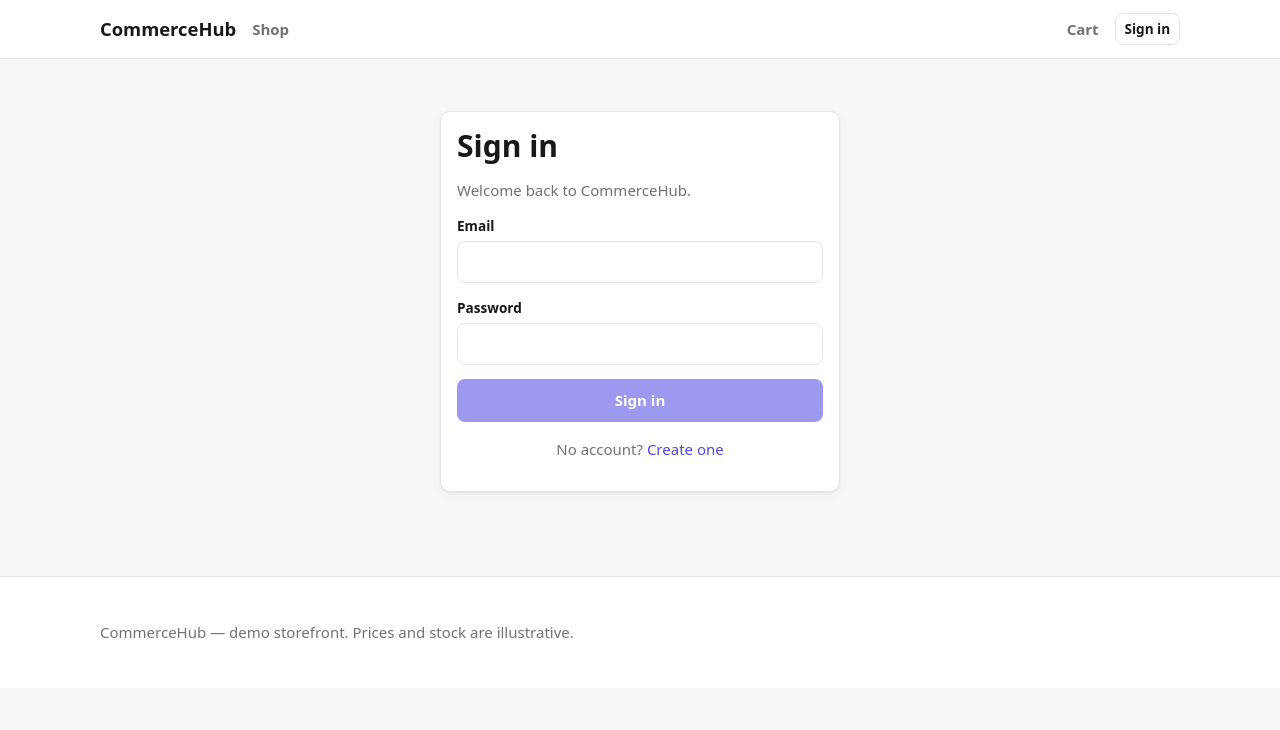
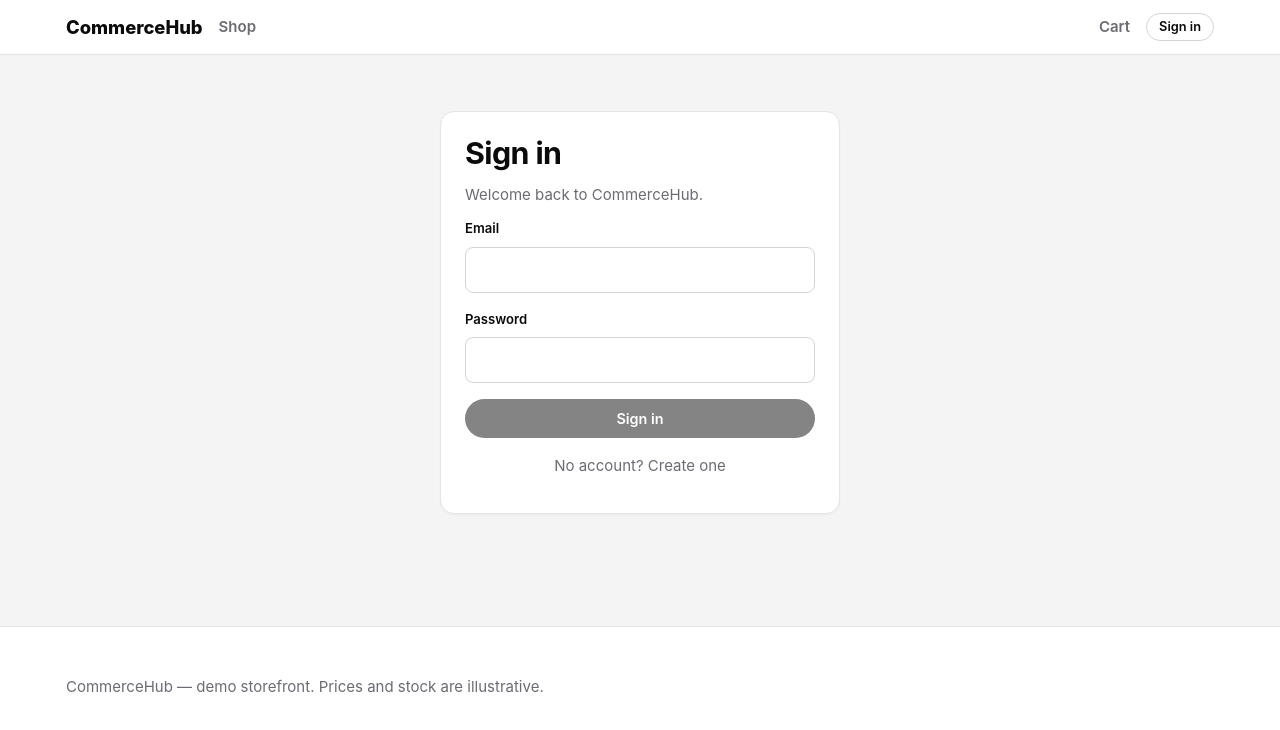
Before and after one commit to davidtriminio/catrashop, an Angular app in the folder frontend/: page /login in a window 1280 px wide. Shown: the top 730 px of the page. Built offline with nearby package versions, Linux system fonts and the light colour scheme.

Commit message:
feat(frontend): shared design tokens and primitives (neutral palette, lime accent, spacing scale)

```diff
--- a/frontend/projects/commercehub-admin/src/styles.scss
+++ b/frontend/projects/commercehub-admin/src/styles.scss
@@ -1,8 +1,6 @@
-/* Admin console — shared design system with an admin accent + wider layout. */
+/* Admin console: shared design system, wider layout. */
 @use 'theme';
 
 :root {
-  --primary: #0f766e;      /* teal to distinguish the admin console from the storefront */
-  --primary-600: #0d5f58;
   --maxw: 1280px;
 }
--- a/frontend/shared/theme.scss
+++ b/frontend/shared/theme.scss
@@ -1,20 +1,57 @@
-/* CommerceHub shared design system (tokens + primitives). Used by both the customer and admin apps
-   via the `shared` SCSS include path: `@use 'theme';`. Apps may override tokens after the @use. */
+/* CommerceHub shared design system: tokens + primitives, used by the customer and admin apps through the
+   `shared` SCSS include path (`@use 'theme';`). Apps may override tokens after the @use.
+
+   Direction: neutral and editorial. Near-black primary, one lime accent reserved for highlights (badges, marks),
+   generous spacing on a fixed scale, soft borders instead of heavy shadows. Existing class names (btn, card, badge,
+   alert, field, input, row, muted ...) are kept so every page benefits without template changes. */
 :root {
-  --bg: #f7f7f8;
+  /* colour */
+  --bg: #f4f4f5;
   --surface: #ffffff;
-  --border: #e4e4e7;
-  --text: #18181b;
-  --muted: #71717a;
-  --primary: #4f46e5;
-  --primary-600: #4338ca;
+  --surface-2: #fafafa;
+  --border: #e5e5e8;
+  --border-strong: #d4d4d8;
+  --text: #0b0b0c;
+  --muted: #6b6b73;
+  --primary: #0b0b0c;
+  --primary-600: #27272a;
   --primary-contrast: #ffffff;
-  --success: #16a34a;
-  --danger: #dc2626;
-  --warning: #d97706;
-  --radius: 10px;
-  --shadow: 0 1px 2px rgba(0, 0, 0, 0.06), 0 4px 12px rgba(0, 0, 0, 0.04);
-  --maxw: 1120px;
+  --accent: #c8f169;
+  --accent-ink: #1c2600;
+  --success: #15803d;
+  --danger: #b91c1c;
+  --warning: #b45309;
+  --info: #1d4ed8;
+
+  /* soft status tints (background / foreground pairs meet WCAG AA) */
+  --tint-ok-bg: #dcfce7;   --tint-ok-fg: #14532d;
+  --tint-warn-bg: #fef3c7; --tint-warn-fg: #78350f;
+  --tint-bad-bg: #fee2e2;  --tint-bad-fg: #7f1d1d;
+  --tint-info-bg: #e0e7ff; --tint-info-fg: #312e81;
+  --tint-neutral-bg: #ececef; --tint-neutral-fg: #3f3f46;
+
+  /* spacing scale (4px base): use these, not ad-hoc rem values */
+  --space-1: 0.25rem;
+  --space-2: 0.5rem;
+  --space-3: 0.75rem;
+  --space-4: 1rem;
+  --space-5: 1.5rem;
+  --space-6: 2rem;
+  --space-7: 3rem;
+  --space-8: 4rem;
+
+  /* shape + depth */
+  --radius-sm: 8px;
+  --radius: 14px;
+  --radius-lg: 20px;
+  --radius-pill: 999px;
+  --shadow: 0 1px 2px rgba(11, 11, 12, 0.04);
+  --shadow-raised: 0 8px 24px rgba(11, 11, 12, 0.08);
+  --ring: 0 0 0 3px rgba(11, 11, 12, 0.16);
+
+  /* type */
+  --font: "Inter", system-ui, -apple-system, "Segoe UI", Roboto, sans-serif;
+  --maxw: 1180px;
 }
 
 * { box-sizing: border-box; }
@@ -23,59 +60,118 @@ body {
   margin: 0;
   background: var(--bg);
   color: var(--text);
-  font: 15px/1.5 system-ui, -apple-system, "Segoe UI", Roboto, sans-serif;
+  font: 15px/1.55 var(--font);
+  -webkit-font-smoothing: antialiased;
 }
-a { color: var(--primary); text-decoration: none; }
-a:hover { text-decoration: underline; }
-h1, h2, h3 { line-height: 1.2; margin: 0 0 0.5rem; }
+a { color: inherit; text-decoration: none; }
+a:hover { text-decoration: underline; text-underline-offset: 3px; }
+h1, h2, h3 { line-height: 1.15; margin: 0 0 var(--space-3); letter-spacing: -0.02em; }
+h1 { font-size: 1.9rem; font-weight: 700; }
+h2 { font-size: 1.15rem; font-weight: 650; }
+h3 { font-size: 1rem; font-weight: 650; }
+p { margin: 0 0 var(--space-3); }
 img { max-width: 100%; display: block; }
+:focus-visible { outline: 2px solid var(--text); outline-offset: 2px; }
 
-.container { max-width: var(--maxw); margin: 0 auto; padding: 1.25rem; }
-.row { display: flex; gap: 1rem; }
-.grid { display: grid; gap: 1rem; }
+/* layout */
+.container { max-width: var(--maxw); margin: 0 auto; padding: var(--space-5) var(--space-4) var(--space-7); }
+.row { display: flex; gap: var(--space-4); }
+.grid { display: grid; gap: var(--space-4); }
+.stack > * + * { margin-top: var(--space-4); }
 .muted { color: var(--muted); }
 .right { text-align: right; }
 .spacer { flex: 1; }
+.page-head { display: flex; align-items: center; justify-content: space-between; gap: var(--space-4); margin-bottom: var(--space-5); }
+.page-head h1 { margin: 0; }
 
+/* card: cards and alerts never touch; breathing room is part of the component */
 .card {
   background: var(--surface);
   border: 1px solid var(--border);
   border-radius: var(--radius);
   box-shadow: var(--shadow);
-  padding: 1rem;
+  padding: var(--space-5);
 }
+.card + .card, .card + .alert, .alert + .card, .alert + .alert { margin-top: var(--space-5); }
+.card > h2:first-child, .card > h3:first-child { margin-bottom: var(--space-4); }
+.card.flush { padding: 0; overflow: hidden; }
 
+/* buttons: primary is solid black; secondary is outlined */
 .btn {
-  display: inline-flex; align-items: center; justify-content: center; gap: 0.4rem;
-  padding: 0.55rem 0.9rem; border-radius: 8px; border: 1px solid transparent;
+  display: inline-flex; align-items: center; justify-content: center; gap: var(--space-2);
+  padding: 0.6rem 1.1rem; border-radius: var(--radius-pill); border: 1px solid transparent;
   background: var(--primary); color: var(--primary-contrast);
-  font: inherit; font-weight: 600; cursor: pointer; transition: background 0.15s;
+  font: inherit; font-weight: 600; font-size: 0.9rem; line-height: 1.2; cursor: pointer;
+  white-space: nowrap; flex-shrink: 0;
+  transition: background 0.15s, border-color 0.15s, transform 0.05s;
 }
 .btn:hover { background: var(--primary-600); text-decoration: none; }
-.btn:disabled { opacity: 0.55; cursor: not-allowed; }
-.btn.secondary { background: var(--surface); color: var(--text); border-color: var(--border); }
-.btn.secondary:hover { background: #f4f4f5; }
+.btn:active { transform: translateY(1px); }
+.btn:disabled { opacity: 0.5; cursor: not-allowed; }
+.btn.secondary { background: var(--surface); color: var(--text); border-color: var(--border-strong); }
+.btn.secondary:hover { background: var(--surface-2); border-color: var(--text); }
+.btn.accent { background: var(--accent); color: var(--accent-ink); }
+.btn.accent:hover { background: #bbe356; }
 .btn.danger { background: var(--danger); }
-.btn.sm { padding: 0.3rem 0.55rem; font-size: 0.85rem; }
+.btn.danger:hover { background: #991b1b; }
+.btn.sm { padding: 0.35rem 0.75rem; font-size: 0.8rem; }
 .btn.block { width: 100%; }
 
-.field { display: flex; flex-direction: column; gap: 0.3rem; margin-bottom: 0.9rem; }
-.field label { font-weight: 600; font-size: 0.85rem; }
+/* forms */
+.field { display: flex; flex-direction: column; gap: var(--space-2); margin-bottom: var(--space-4); }
+.field label { font-weight: 600; font-size: 0.82rem; }
 .input, select, textarea {
-  padding: 0.55rem 0.7rem; border: 1px solid var(--border); border-radius: 8px;
+  padding: 0.65rem 0.85rem; border: 1px solid var(--border-strong); border-radius: var(--radius-sm);
   font: inherit; background: var(--surface); color: var(--text); width: 100%;
 }
-.input:focus, select:focus, textarea:focus { outline: 2px solid var(--primary); border-color: transparent; }
+.input:focus, select:focus, textarea:focus { outline: none; border-color: var(--text); box-shadow: var(--ring); }
 
-.badge { display: inline-block; padding: 0.15rem 0.5rem; border-radius: 999px; font-size: 0.75rem; font-weight: 600; background: #eef2ff; color: var(--primary-600); }
-.badge.ok { background: #dcfce7; color: #166534; }
-.badge.warn { background: #fef3c7; color: #92400e; }
-.badge.bad { background: #fee2e2; color: #991b1b; }
+/* chips (filters, toggles) and badges (state) */
+.chip {
+  display: inline-flex; align-items: center; gap: var(--space-2);
+  padding: 0.35rem 0.85rem; border-radius: var(--radius-pill);
+  border: 1px solid var(--border-strong); background: var(--surface); color: var(--text);
+  font: inherit; font-size: 0.82rem; font-weight: 500; cursor: pointer;
+}
+.chip:hover { border-color: var(--text); }
+.chip.active { background: var(--primary); border-color: var(--primary); color: var(--primary-contrast); }
+.chips { display: flex; flex-wrap: wrap; gap: var(--space-2); }
 
-.alert { padding: 0.7rem 0.9rem; border-radius: 8px; border: 1px solid; margin: 0.5rem 0; }
-.alert.error { background: #fef2f2; border-color: #fecaca; color: #991b1b; }
-.alert.success { background: #f0fdf4; border-color: #bbf7d0; color: #166534; }
+.badge {
+  display: inline-block; padding: 0.15rem 0.6rem; border-radius: var(--radius-pill);
+  font-size: 0.72rem; font-weight: 650; letter-spacing: 0.01em;
+  background: var(--tint-neutral-bg); color: var(--tint-neutral-fg);
+}
+.badge.ok { background: var(--tint-ok-bg); color: var(--tint-ok-fg); }
+.badge.warn { background: var(--tint-warn-bg); color: var(--tint-warn-fg); }
+.badge.bad { background: var(--tint-bad-bg); color: var(--tint-bad-fg); }
+.badge.info { background: var(--tint-info-bg); color: var(--tint-info-fg); }
+.badge.accent { background: var(--accent); color: var(--accent-ink); }
 
+.alert { padding: var(--space-3) var(--space-4); border-radius: var(--radius-sm); border: 1px solid; margin: var(--space-3) 0; }
+.alert.error { background: #fef2f2; border-color: #fecaca; color: var(--tint-bad-fg); }
+.alert.success { background: #f0fdf4; border-color: #bbf7d0; color: var(--tint-ok-fg); }
+
+/* empty and loading states */
+.empty { text-align: center; padding: var(--space-7) var(--space-4); color: var(--muted); }
+.skeleton {
+  background: linear-gradient(90deg, #ececef 25%, #f6f6f7 37%, #ececef 63%);
+  background-size: 400% 100%; border-radius: var(--radius-sm); min-height: 1rem;
+  animation: skeleton 1.4s ease infinite;
+}
+@keyframes skeleton { 0% { background-position: 100% 50%; } 100% { background-position: 0 50%; } }
+@media (prefers-reduced-motion: reduce) { .skeleton { animation: none; } }
+
+/* tables */
 table { width: 100%; border-collapse: collapse; }
-th, td { text-align: left; padding: 0.6rem 0.5rem; border-bottom: 1px solid var(--border); }
-th { font-size: 0.8rem; color: var(--muted); text-transform: uppercase; letter-spacing: 0.03em; }
+th, td { text-align: left; padding: var(--space-3) var(--space-3); border-bottom: 1px solid var(--border); }
+th { font-size: 0.74rem; color: var(--muted); text-transform: uppercase; letter-spacing: 0.05em; font-weight: 650; }
+tr:last-child td { border-bottom: none; }
+
+/* list rows used by feeds (notifications, orders, addresses): consistent padding and a quiet divider */
+.list-row {
+  display: flex; align-items: center; justify-content: space-between; gap: var(--space-4);
+  padding: var(--space-4) var(--space-5); border-bottom: 1px solid var(--border);
+}
+.list-row:last-child { border-bottom: none; }
+.list-row.unread { background: var(--surface-2); box-shadow: inset 3px 0 0 var(--accent); }
```
Also changed, not shown: frontend/projects/commercehub-admin/src/app/app.ts (+7 -7 lines).
